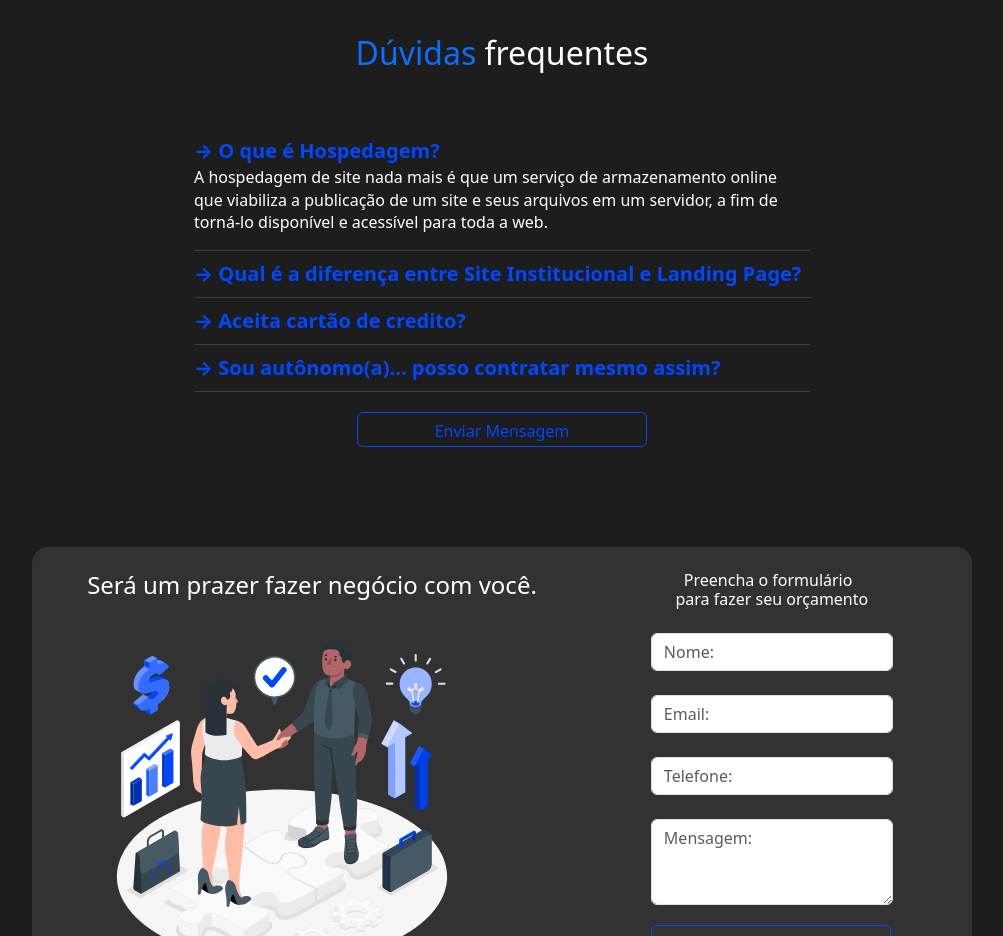
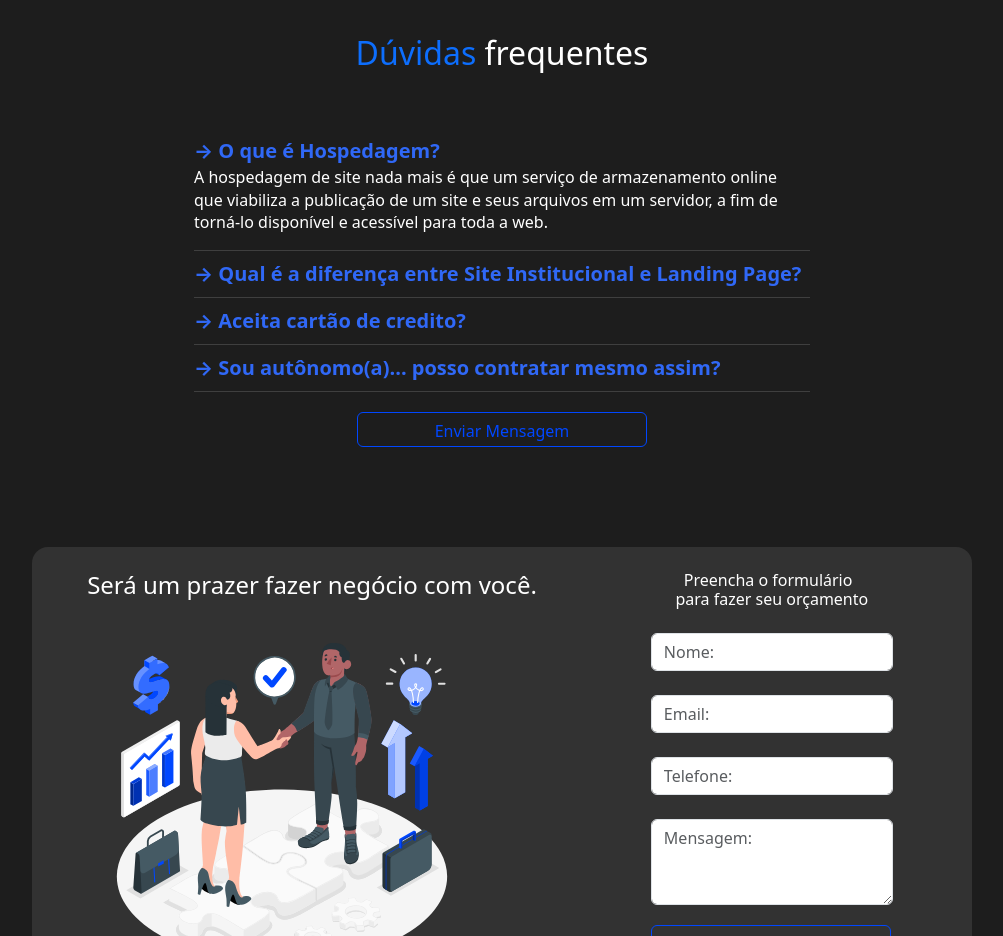
Before and after one commit to Murillo-Javier/site-empresa, a website: page index.html in a window 1280 px wide. Shown: the part 1180-2116 px from the top of the page, without its empty margins (138-1141 px from the left). Drawn offline with nearby package versions, Linux system fonts and the light colour scheme.

Commit message:
colorlink

```diff
--- a/style/style.scss
+++ b/style/style.scss
@@ -259,7 +259,7 @@ main {
 .pergunta {
     border-bottom: 0.5px solid #3f3f3f;
     dt {
-        color: #0047FF;
+        color: #3068f6;
     }
     dd {
         line-height: 1.4rem;
```
Also changed, not shown: style/style.css.
